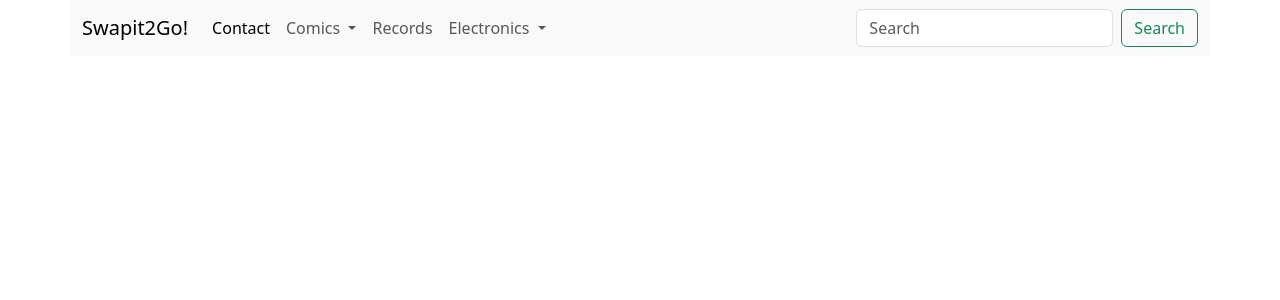
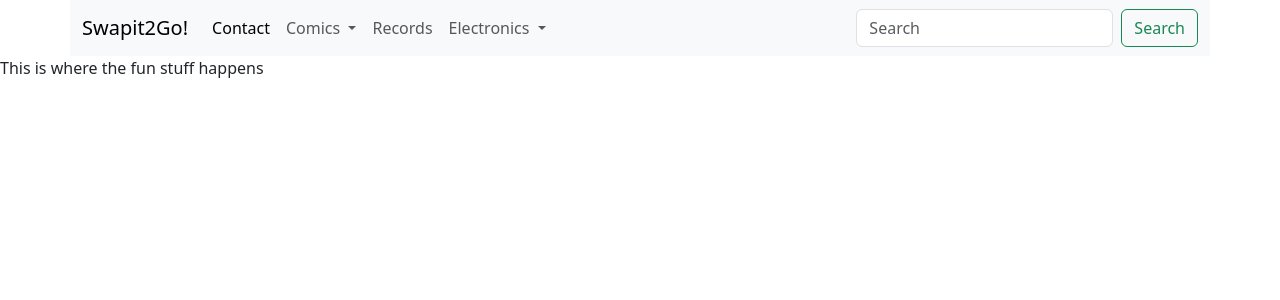
Before and after one commit to FunkyRobot73/swap, an Angular app: page / in a window 1280 px wide. Shown: the top 300 px of the page. Built offline with nearby package versions, Linux system fonts and the light colour scheme.

Commit message:
icofont change

```diff
--- a/src/app/app.component.html
+++ b/src/app/app.component.html
@@ -1 +1,4 @@
 <app-navbar></app-navbar>
+
+
+This is where the fun stuff happens
```
Also changed, not shown: src/meetme.svg (added), 1 other file (tests, documents, lock files or other folders).
